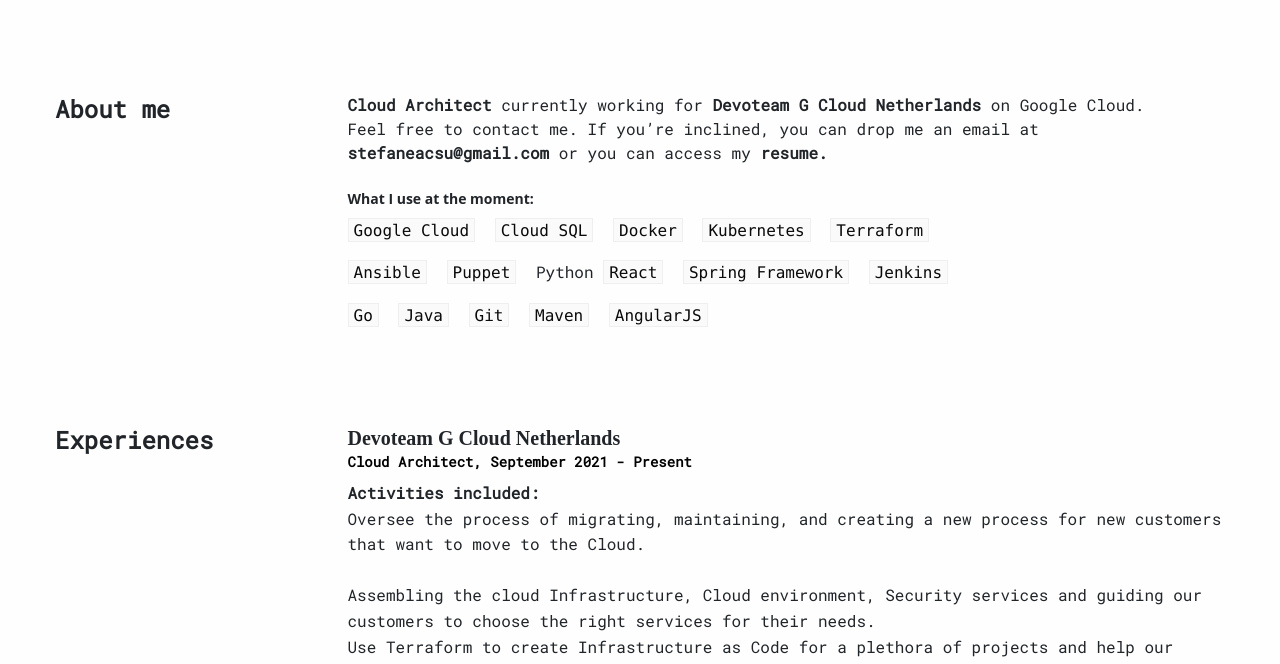
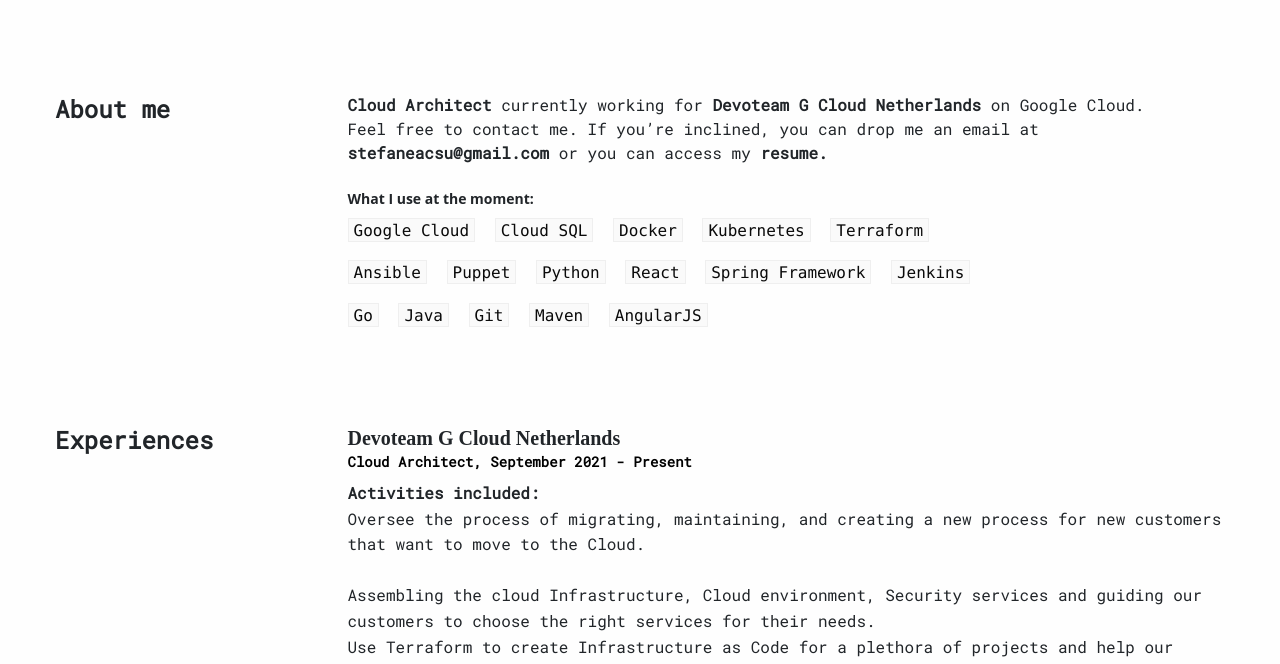
Before and after one commit to stefaneacsu147/neacsustefan, a plain HTML site: page index.html in a window 1280 px wide. Shown: the part 129-793 px from the top of the page. Drawn offline with Linux system fonts and the light colour scheme.

Commit message:
Update index.html

```diff
--- a/index.html
+++ b/index.html
@@ -79,7 +79,7 @@
               <p>
                 <code class="highlighter-rouge">Ansible</code>
                 <code class="highlighter-rouge">Puppet</code>
-                <cod class="highlighter-rouge">Python</code>
+                <code class="highlighter-rouge">Python</code>
                 <code class="highlighter-rouge">React</code>
                 <code class="highlighter-rouge">Spring Framework</code>
                 <code class="highlighter-rouge">Jenkins</code>
```
